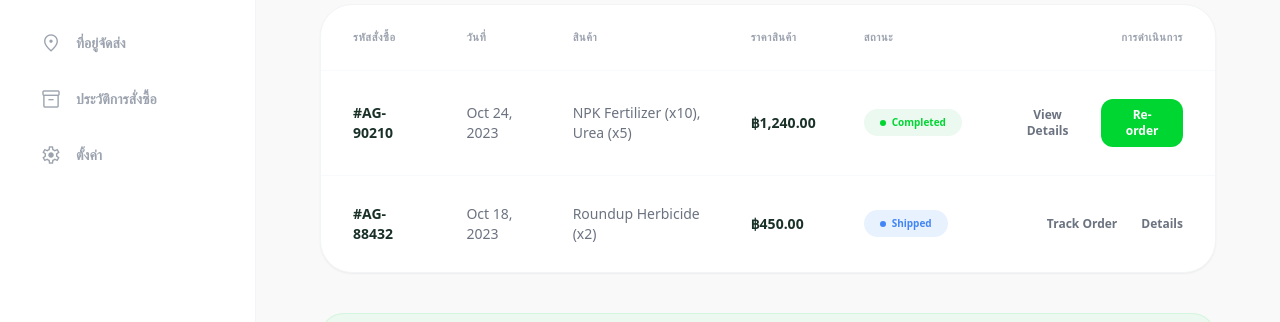
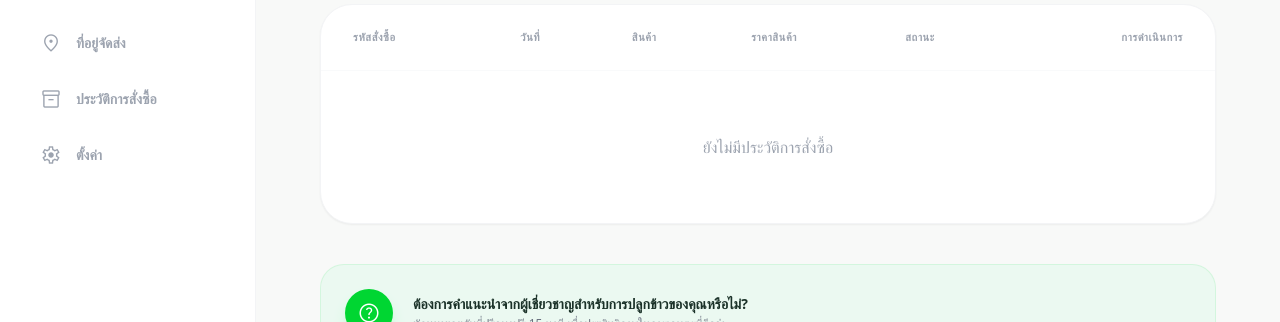
Before and after one commit to badtime1407/kitkaset, a Vue app: page /order in a window 1280 px wide. Shown: the part 148-470 px from the top of the page. Built offline with nearby package versions, Linux system fonts and the light colour scheme.

Commit message:
order
add order history

```diff
--- /dev/null
+++ b/src/stores/order.js
@@ -0,0 +1,22 @@
+import { defineStore } from "pinia"
+
+export const useOrderStore = defineStore("order", {
+
+  state: () => ({
+    orders: JSON.parse(localStorage.getItem("orders")) || []
+  }),
+
+  actions: {
+
+    addOrder(order) {
+      this.orders.unshift(order)
+
+      localStorage.setItem(
+        "orders",
+        JSON.stringify(this.orders)
+      )
+    }
+
+  }
+
+})
--- a/src/views/Order.vue
+++ b/src/views/Order.vue
@@ -1,56 +1,26 @@
-<script setup>
-import { ref, computed } from 'vue'
-import { useRoute } from 'vue-router'
-import Sidebar from '@/components/Sidebar.vue'
-
-const route = useRoute()
-
-// ข้อมูลเมนูนำทาง
-const navigationItems = [
-  { name: 'My Profile', icon: 'person', path: '/profile' },
-  { name: 'Address Book', icon: '', path: '/Address' },
-  { name: 'Order History', icon: 'inventory_2', path: '/Order' },
-  { name: 'Account Settings', icon: '', path: '/Setting' },
-]
-
-// เช็ก Active Menu จาก route path จริง
-const isActive = (path) => route.path === path
-
-// ข้อมูลประวัติการสั่งซื้อ
-const orders = ref([
-  {
-    id: '#AG-90210',
-    date: 'Oct 24, 2023',
-    items: 'NPK Fertilizer (x10), Urea (x5)',
-    price: '฿1,240.00',
-    status: 'Completed',
-    statusClass: 'bg-[#EBF9F1] text-[#00D632]'
-  },
-  {
-    id: '#AG-88432',
-    date: 'Oct 18, 2023',
-    items: 'Roundup Herbicide (x2)',
-    price: '฿450.00',
-    status: 'Shipped',
-    statusClass: 'bg-[#E8F2FF] text-[#4285F4]'
-  }
-])
-</script>
-
 <template>
   <div class="flex min-h-screen w-full bg-[#F8F9F8] font-sans">
 
     <Sidebar />
 
     <main class="flex-1 p-10 lg:p-16 overflow-y-auto">
+
       <div class="max-w-[1100px] mx-auto">
 
-        <h2 class="text-[#1A3128] text-4xl font-extrabold mb-12">ประวัติการสั่งซื้อ</h2>
+        <h2 class="text-[#1A3128] text-4xl font-extrabold mb-12">
+          ประวัติการสั่งซื้อ
+        </h2>
 
-        <div class="bg-white rounded-[32px] shadow-sm border border-gray-100 overflow-hidden mb-10">
+        <div
+          class="bg-white rounded-[32px] shadow-sm border border-gray-100 overflow-hidden mb-10"
+        >
+
           <table class="w-full text-left border-collapse">
+
             <thead>
-              <tr class="text-gray-400 text-[11px] uppercase tracking-wider border-b border-gray-50">
+              <tr
+                class="text-gray-400 text-[11px] uppercase tracking-wider border-b border-gray-50"
+              >
                 <th class="px-8 py-6 font-bold">รหัสสั่งซื้อ</th>
                 <th class="px-6 py-6 font-bold">วันที่</th>
                 <th class="px-6 py-6 font-bold">สินค้า</th>
@@ -59,54 +29,167 @@ const orders = ref([
                 <th class="px-8 py-6 font-bold text-right">การดำเนินการ</th>
               </tr>
             </thead>
+
             <tbody class="divide-y divide-gray-50">
-              <tr v-for="order in orders" :key="order.id" class="hover:bg-gray-50/50 transition-colors">
-                <td class="px-8 py-7 font-extrabold text-[#1A3128] text-sm">{{ order.id }}</td>
-                <td class="px-6 py-7 text-gray-500 text-sm font-medium">{{ order.date }}</td>
-                <td class="px-6 py-7 text-gray-500 text-sm font-medium">{{ order.items }}</td>
-                <td class="px-6 py-7 font-black text-[#1A3128] text-sm">{{ order.price }}</td>
+
+              <tr
+                v-for="order in orders"
+                :key="order.id"
+                class="hover:bg-gray-50/50 transition-colors"
+              >
+
+                <td class="px-8 py-7 font-extrabold text-[#1A3128] text-sm">
+                  {{ order.id }}
+                </td>
+
+                <td class="px-6 py-7 text-gray-500 text-sm font-medium">
+                  {{ order.date }}
+                </td>
+
+                <td class="px-6 py-7 text-gray-500 text-sm font-medium">
+                  {{ order.items }}
+                </td>
+
+                <td class="px-6 py-7 font-black text-[#1A3128] text-sm">
+                  ฿{{ order.price }}
+                </td>
+
                 <td class="px-6 py-7">
-                  <span :class="['px-4 py-1.5 rounded-full text-[10px] font-black flex items-center w-fit gap-1.5', order.statusClass]">
+
+                  <span
+                    :class="[
+                      'px-4 py-1.5 rounded-full text-[10px] font-black flex items-center w-fit gap-1.5',
+                      getStatusClass(order.status)
+                    ]"
+                  >
+
                     <span class="w-1.5 h-1.5 rounded-full bg-current"></span>
+
                     {{ order.status }}
+
                   </span>
+
                 </td>
+
                 <td class="px-8 py-7 text-right">
+
                   <div class="flex items-center justify-end gap-6">
-                    <button v-if="order.status === 'Shipped'" class="text-xs font-bold text-gray-500 hover:text-[#1A3128] bg-transparent border-none cursor-pointer">Track Order</button>
-                    <button class="text-xs font-bold text-gray-500 hover:text-[#1A3128] bg-transparent border-none cursor-pointer">
-                      {{ order.status === 'Completed' ? 'View Details' : 'Details' }}
+
+                    <button
+                      class="text-xs font-bold text-gray-500 hover:text-[#1A3128]"
+                    >
+                      รายละเอียด
                     </button>
-                    <button v-if="order.status === 'Completed'" class="bg-[#00D632] text-white px-5 py-2 rounded-xl text-xs font-black hover:shadow-lg transition-all border-none cursor-pointer">
-                      Re-order
+
+                    <button
+                      v-if="order.status === 'Completed'"
+                      @click="reOrder(order)"
+                      class="bg-[#00D632] text-white px-5 py-2 rounded-xl text-xs font-black hover:shadow-lg transition-all"
+                    >
+                      สั่งซื้ออีกครั้ง
                     </button>
+
                   </div>
+
                 </td>
+
               </tr>
+
+              <tr v-if="orders.length === 0">
+
+                <td colspan="6" class="text-center py-16 text-gray-400">
+
+                  ยังไม่มีประวัติการสั่งซื้อ
+
+                </td>
+
+              </tr>
+
             </tbody>
+
           </table>
+
         </div>
 
-        <div class="bg-[#EBF9F1] rounded-3xl p-6 flex items-center gap-5 border border-[#00D632]/10">
-          <div class="bg-[#00D632] w-12 h-12 rounded-full flex items-center justify-center text-white shadow-lg shadow-green-200">
+        <div
+          class="bg-[#EBF9F1] rounded-3xl p-6 flex items-center gap-5 border border-[#00D632]/10"
+        >
+
+          <div
+            class="bg-[#00D632] w-12 h-12 rounded-full flex items-center justify-center text-white shadow-lg shadow-green-200"
+          >
             <span class="material-symbols-outlined text-2xl">help</span>
           </div>
+
           <div>
-            <h4 class="text-[#1A3128] font-bold text-sm">ต้องการคำแนะนำจากผู้เชี่ยวชาญสำหรับการปลูกข้าวของคุณหรือไม่?</h4>
-            <p class="text-gray-500 text-xs mt-0.5">นัดหมายคุยกับที่ปรึกษาฟรี 15 นาที เพื่อประสิทธิภาพในการเกษตรที่ดีกว่า</p>
+
+            <h4 class="text-[#1A3128] font-bold text-sm">
+              ต้องการคำแนะนำจากผู้เชี่ยวชาญสำหรับการปลูกข้าวของคุณหรือไม่?
+            </h4>
+
+            <p class="text-gray-500 text-xs mt-0.5">
+              นัดหมายคุยกับที่ปรึกษาฟรี 15 นาที เพื่อประสิทธิภาพในการเกษตรที่ดีกว่า
+            </p>
+
           </div>
+
         </div>
 
       </div>
+
     </main>
+
   </div>
 </template>
 
+<script setup>
+
+import { ref, onMounted } from "vue"
+import { useRoute } from "vue-router"
+import Sidebar from "@/components/Sidebar.vue"
+
+const route = useRoute()
+
+const orders = ref([])
+
+onMounted(() => {
+
+  const storedOrders = localStorage.getItem("orders")
+
+  if (storedOrders) {
+    orders.value = JSON.parse(storedOrders)
+  }
+
+})
+
+function getStatusClass(status) {
+
+  if (status === "Completed")
+    return "bg-[#EBF9F1] text-[#00D632]"
+
+  if (status === "Shipped")
+    return "bg-[#E8F2FF] text-[#4285F4]"
+
+  if (status === "Pending")
+    return "bg-yellow-100 text-yellow-600"
+
+  return "bg-gray-100 text-gray-600"
+
+}
+
+function reOrder(order) {
+
+  alert("เพิ่มสินค้าไปยังตะกร้าแล้ว")
+
+}
+
+</script>
+
 <style scoped>
+
 @import url('https://fonts.googleapis.com/css2?family=Plus+Jakarta+Sans:wght@400;500;600;700;800&display=swap');
 @import url('https://fonts.googleapis.com/css2?family=Material+Symbols+Outlined:opsz,wght,FILL,GRAD@24,400,0,0');
 
-/* ลบเส้นใต้จากลิงก์ */
 .no-underline {
   text-decoration: none !important;
 }
@@ -114,4 +197,5 @@ const orders = ref([
 :deep(body) {
   font-family: 'Plus Jakarta Sans', sans-serif;
 }
+
 </style>
--- a/src/views/Payment.vue
+++ b/src/views/Payment.vue
@@ -353,8 +353,26 @@ function placeOrder() {
 }
 
 function confirmOrder() {
+
+  const orders = JSON.parse(localStorage.getItem("orders") || "[]")
+
+  const newOrder = {
+    id: orderId.value,
+    date: new Date().toLocaleDateString("th-TH"),
+    items: cart.items.map(i => `${i.name} (x${i.qty})`).join(", "),
+    price: finalTotal.value,
+    status: "Completed"
+  }
+
+  orders.unshift(newOrder)
+
+  localStorage.setItem("orders", JSON.stringify(orders))
+
   cart.clear()
+
   showSuccess.value = false
+
   router.push("/order")
+
 }
 </script>
```
